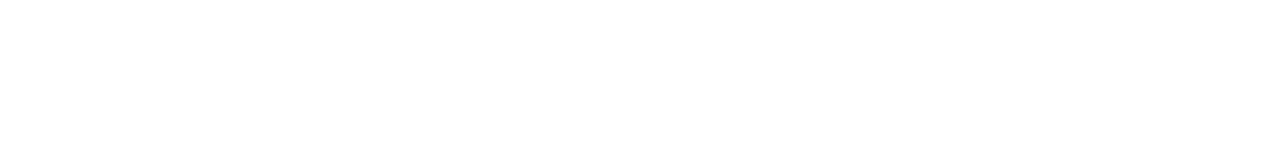
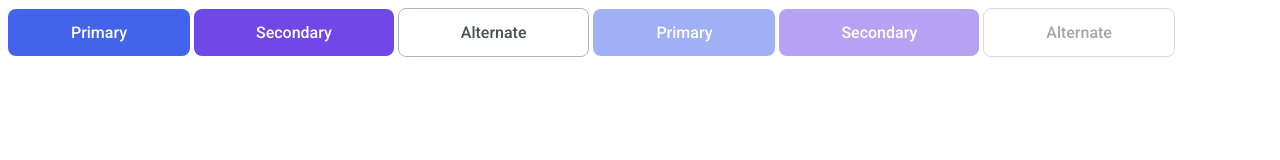
Before and after one commit to js-tasks-ru/htmlcss-20220210_just3is, a website: page 03-lection1/01-button/index.html in a window 1280 px wide. Drawn offline with Linux system fonts and the light colour scheme.

Commit message:
add buttons

```diff
--- a/03-lection1/01-button/button.css
+++ b/03-lection1/01-button/button.css
@@ -1 +1,53 @@
 /* Стилизация кнопки */
+button {
+    padding: 0;
+    margin: 0;
+    border: 0;
+}
+
+.button {
+    min-width: 182px;
+    padding: 14px 62px;
+    border-radius: 8px;
+    font-style: normal;
+    font-weight: 500;
+    font-size: 16px;
+    line-height: 19px;
+    color: var(--white);
+    cursor: pointer;
+}
+
+.button:hover {
+    transition: opacity 200ms ease-in-out, background 200ms ease-in-out;
+}
+
+.button:disabled {
+    opacity: 0.5;
+    cursor: default;
+}
+
+.button_primary {
+    background: var(--blue-2);
+}
+
+.button_primary:hover:enabled {
+    background: var(--blue-3);
+}
+
+.button_secondary {
+    background: var(--purple);
+}
+
+.button_secondary:hover:enabled {
+    background: var(--purple-2);
+}
+
+.button_alternate {
+    color: var(--grey-4);
+    border: 1px solid var(--grey-3);
+    background: var(--white);
+}
+
+.button_alternate:hover:enabled {
+    border: 1px solid var(--black);
+}
--- a/03-lection1/01-button/index.html
+++ b/03-lection1/01-button/index.html
@@ -6,6 +6,11 @@
         <link rel="stylesheet" href="./button.css">
     </head>
     <body>
-
+        <button class="button button_primary">Primary</button>
+        <button class="button button_secondary">Secondary</button>
+        <button class="button button_alternate">Alternate</button>
+        <button class="button button_primary" disabled>Primary</button>
+        <button class="button button_secondary" disabled>Secondary</button>
+        <button class="button button_alternate" disabled>Alternate</button>
     </body>
 </html>
--- a/assets/css/main.css
+++ b/assets/css/main.css
@@ -5,7 +5,10 @@
     --black: #212429;
     --pink: #F784AD;
     --purple: #7048E8;
+    --purple-2: #5028C6;
     --blue: #374FC7;
+    --blue-2: #4263EB;
+    --blue-3: #2342C0;
     --red: #F03D3E;
     --grey-1: #F8F9FA;
     --grey-2: #DDE2E5;
```
